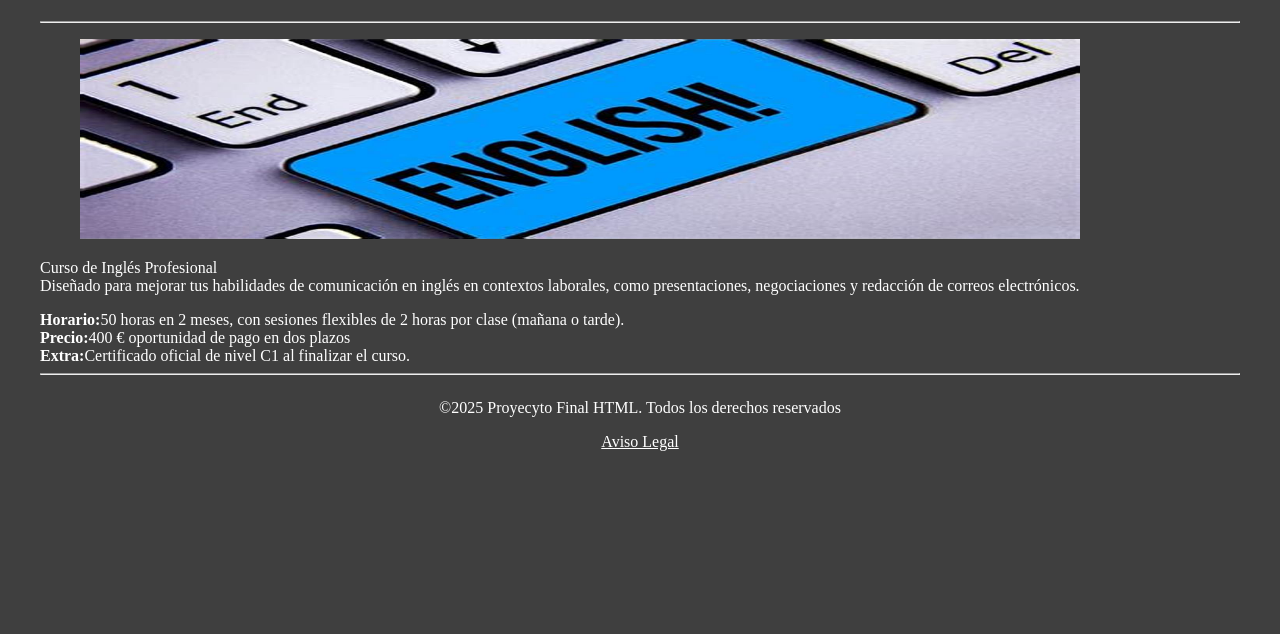
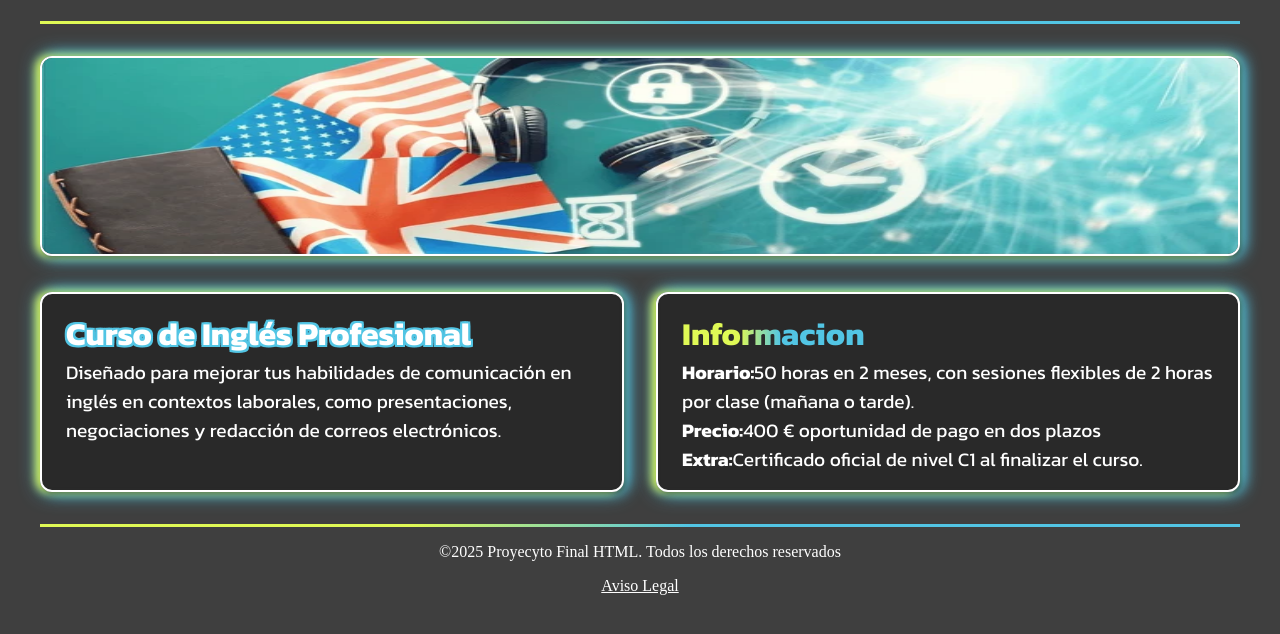
Before and after one commit to dimeruben444/project_5-html-adding-styles_code, a website built with Vite: page ingles.html in a window 1280 px wide. Shown: the part 72-706 px from the top of the page. Built offline with nearby package versions, Linux system fonts and the light colour scheme.

Commit message:
fixed(darken deprecated)

```diff
--- a/ingles.html
+++ b/ingles.html
@@ -60,13 +60,13 @@
   </header>
 
 
-  <hr>
+  <div class="linea"></div>
   <main>
-    <section>
-      <figure>
-        <img src="./src/assets/img/eng.jpeg" alt="" width="1000" height="200">
+
+      <figure class="cursos-fig">
+        <img src="./src/assets/img/english2r.PNG" alt="" width="1100" height="200">
       </figure>
-
+    <section class="curso-especifico ">
       <article>
         <h1>Curso de Inglés Profesional
 
@@ -76,14 +76,14 @@
            como presentaciones, negociaciones y redacción de correos electrónicos.
         </p>
       </article>
-     </section>
-
-     <section>
+      <article>
+        <h2>Informacion</h2>
       <ul>
         <li><strong>Horario:</strong>50 horas en 2 meses, con sesiones flexibles de 2 horas por clase (mañana o tarde).</li>
         <li><strong>Precio:</strong>400 € oportunidad de pago en dos plazos</li>
         <li><strong>Extra:</strong>Certificado oficial de nivel C1 al finalizar el curso.</li>
       </ul>
+      </article>
      </section>
 
 
@@ -91,7 +91,7 @@
 
 
   </main>
-  <hr>
+  <div class="linea"></div>
   <footer>
     <p>&copy;2025 Proyecyto Final HTML. Todos los derechos reservados</p>
     <a href="aviso_legal.html">Aviso Legal</a>
--- a/src/sass/layout/_contacto.scss
+++ b/src/sass/layout/_contacto.scss
@@ -9,6 +9,7 @@
   margin: 0 auto;
   padding: 0 3rem;
   align-items: stretch;
+  margin-bottom: 2rem;
 }
 
 fieldset.contact{
--- a/src/sass/layout/_cursos.scss
+++ b/src/sass/layout/_cursos.scss
@@ -3,6 +3,7 @@
 .cursos{
   @include box();
   @include box-sadow();
+  margin-bottom: 2rem;
 
   h1{
     text-align: center;
@@ -59,3 +60,32 @@
     padding: 0;
   }
 }
+
+
+// CURSOS ESPECIFICOS
+
+
+
+.curso-especifico{
+  margin-bottom: 2rem;
+   display: flex;
+   gap: 2rem;
+
+  article{
+    width: 50%;
+    @include box();
+    @include box-sadow();
+    @include font-variant(text);
+
+    h2{
+      @include font-variant(tittle);
+      @include font-gradient;
+      display: inline-block;
+    }
+    h1{
+      @include font-variant(tittle);
+      text-shadow: 2px 2px 0 $blue-color, 2px -2px 0 $blue-color, -2px 2px 0 $blue-color, -2px -2px 0 $blue-color, 2px 0px 0 $blue-color, 0px 2px 0 $blue-color, -2px 0px 0 $blue-color, 0px -2px 0 $blue-color;
+    }
+  }
+
+}
--- a/src/sass/layout/_login.scss
+++ b/src/sass/layout/_login.scss
@@ -1,8 +1,10 @@
+@use "sass:color" as c;
 @use "../abstracts/index" as *;
 
 
+
 fieldset.login{
-  background-color: darken($gray-color, 7%);
+  background-color: c.adjust($gray-color, $lightness: -7%);
 }
 
 fieldset{
```
Also changed, not shown: blockchain.html (+13 -9 lines), contacto.html (+1 -1 lines), cursos.html (+1 -1 lines), full_stack.html (+10 -7 lines), ia.html (+9 -6 lines), registro.html (+2 -2 lines), src/assets/img/english.jpg (added), src/assets/img/english2.webp (added), src/assets/img/english2r.PNG (added).
